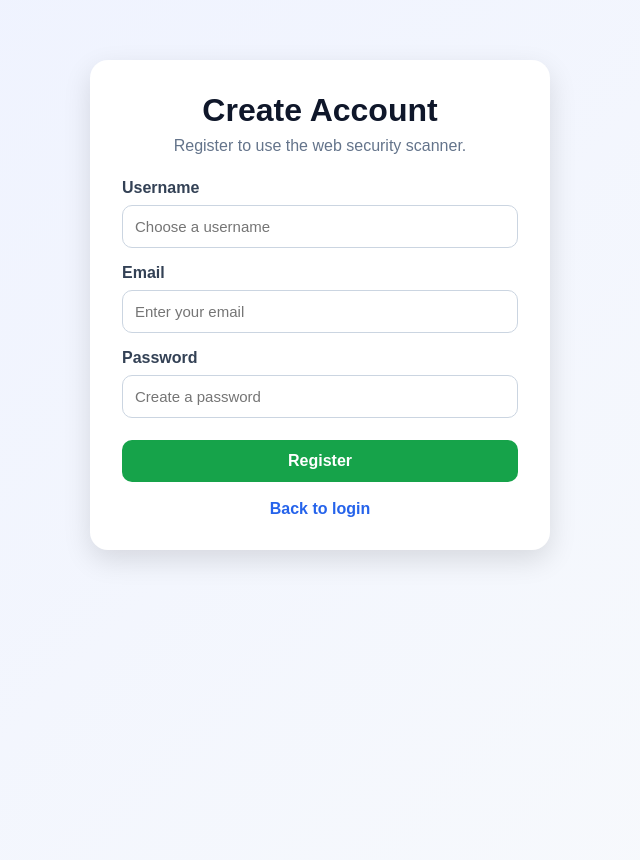
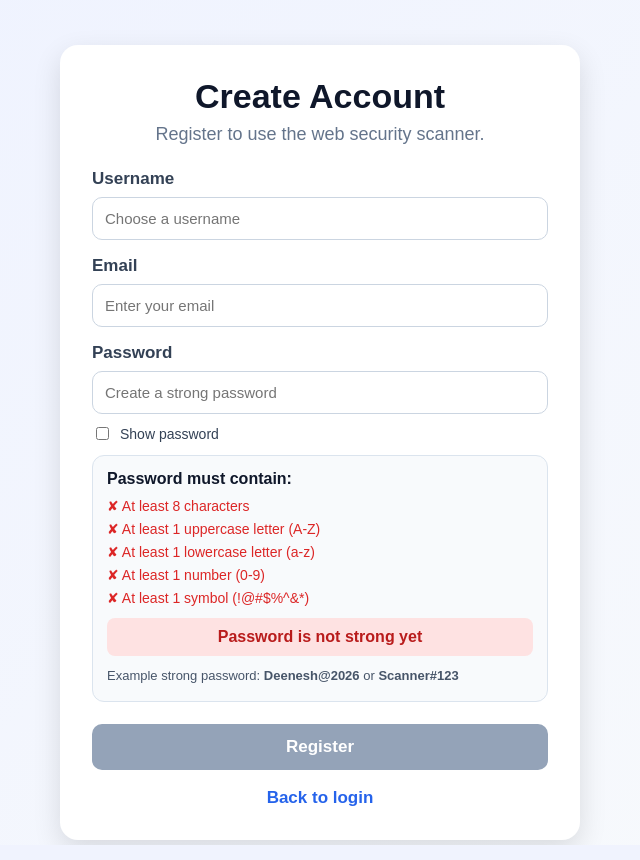
Before and after one commit to deenesh16/fyp-security-system, a Flask app: page /register in a window 1280 px wide. Shown: the whole page, without its empty margins (320-960 px from the left). Run offline with Flask 3, Linux system fonts and the light colour scheme; some libraries are stand-ins or nearby versions.

Commit message:
Add strong password policy

```diff
--- a/app.py
+++ b/app.py
@@ -18,6 +18,7 @@ import secrets
 import io
 import os
 import logging
+import re
 
 app = Flask(__name__)
 logging.basicConfig(level=logging.INFO)
@@ -392,6 +393,16 @@ def register():
         if not username or not email or not password:
             return render_template("register.html", error="All fields are required.")
 
+        # Strong password policy
+        # Minimum 8 characters, at least 1 uppercase, 1 lowercase, 1 number, and 1 symbol
+        password_pattern = r'^(?=.*[a-z])(?=.*[A-Z])(?=.*\d)(?=.*[!@#$%^&*(),.?":{}|<>_\-+=/\\[\];\'`~]).{8,}$'
+
+        if not re.match(password_pattern, password):
+            return render_template(
+                "register.html",
+                error="Password must be at least 8 characters and include uppercase letter, lowercase letter, number, and symbol."
+            )
+
         if get_user_by_email(email):
             return render_template("register.html", error="Email already registered.")
 
@@ -399,21 +410,31 @@ def register():
 
         conn = get_db_connection()
         cursor = get_cursor(conn)
+
         try:
             cursor.execute("""
                 INSERT INTO users (username, email, password_hash, role, is_verified, verify_token)
                 VALUES (%s, %s, %s, 'user', 0, %s)
-            """, (username, email, generate_password_hash(password), verify_token))
+            """, (
+                username,
+                email,
+                generate_password_hash(password),
+                verify_token
+            ))
+
             conn.commit()
+
         except psycopg2.IntegrityError:
             conn.rollback()
             conn.close()
             return render_template("register.html", error="Username or email already exists.")
+
         conn.close()
 
         verify_link = f"{BASE_URL}/verify/{verify_token}"
 
         subject = "Verify Your Web Security Scanner Account"
+
         body = f"""
 Hello {username},
 
@@ -427,7 +448,12 @@ If you did not create this account, please ignore this email.
 
         try:
             send_email_message(email, subject, body)
-            return render_template("verify_notice.html", title="Verification Email Sent", link=None)
+            return render_template(
+                "verify_notice.html",
+                title="Verification Email Sent",
+                link=None
+            )
+
         except Exception as e:
             return render_template(
                 "verify_notice.html",
--- a/templates/register.html
+++ b/templates/register.html
@@ -11,8 +11,8 @@
         }
 
         .wrapper {
-            max-width: 460px;
-            margin: 60px auto;
+            max-width: 520px;
+            margin: 45px auto;
             padding: 0 15px;
         }
 
@@ -27,12 +27,14 @@
             text-align: center;
             margin: 0 0 8px;
             color: #0f172a;
+            font-size: 34px;
         }
 
         .subtitle {
             text-align: center;
             color: #64748b;
             margin-bottom: 24px;
+            font-size: 18px;
         }
 
         label {
@@ -41,6 +43,7 @@
             color: #334155;
             margin-bottom: 8px;
             margin-top: 16px;
+            font-size: 17px;
         }
 
         input {
@@ -55,18 +58,23 @@
         button {
             width: 100%;
             margin-top: 22px;
-            padding: 12px;
+            padding: 13px;
             border: none;
             border-radius: 10px;
             background: #16a34a;
             color: white;
-            font-size: 16px;
+            font-size: 17px;
             font-weight: bold;
             cursor: pointer;
         }
 
         button:hover {
             background: #15803d;
+        }
+
+        button:disabled {
+            background: #94a3b8;
+            cursor: not-allowed;
         }
 
         .error {
@@ -78,6 +86,74 @@
             margin-bottom: 16px;
         }
 
+        .password-box {
+            margin-top: 12px;
+            background: #f8fafc;
+            border: 1px solid #dbe4ee;
+            border-radius: 12px;
+            padding: 14px;
+        }
+
+        .password-title {
+            font-weight: bold;
+            color: #0f172a;
+            margin-bottom: 10px;
+        }
+
+        .rule {
+            font-size: 14px;
+            margin: 7px 0;
+            color: #dc2626;
+        }
+
+        .rule.valid {
+            color: #16a34a;
+            font-weight: bold;
+        }
+
+        .password-strength {
+            margin-top: 12px;
+            padding: 10px;
+            border-radius: 8px;
+            font-weight: bold;
+            text-align: center;
+            background: #fee2e2;
+            color: #b91c1c;
+        }
+
+        .password-strength.strong {
+            background: #dcfce7;
+            color: #166534;
+        }
+
+        .example {
+            margin-top: 10px;
+            font-size: 13px;
+            color: #475569;
+            line-height: 1.6;
+        }
+
+        .show-password {
+            display: flex;
+            align-items: center;
+            gap: 8px;
+            margin-top: 10px;
+            color: #334155;
+            font-size: 14px;
+        }
+
+        .show-password input {
+            width: auto;
+            cursor: pointer;
+        }
+
+        .show-password label {
+            margin: 0;
+            font-weight: normal;
+            cursor: pointer;
+            font-size: 14px;
+        }
+
         .links {
             text-align: center;
             margin-top: 18px;
@@ -87,6 +163,7 @@
             color: #2563eb;
             text-decoration: none;
             font-weight: bold;
+            font-size: 17px;
         }
 
         .links a:hover {
@@ -104,7 +181,7 @@
                 <div class="error">{{ error }}</div>
             {% endif %}
 
-            <form method="post">
+            <form method="post" onsubmit="return validateBeforeSubmit()">
                 <label for="username">Username</label>
                 <input id="username" type="text" name="username" placeholder="Choose a username" required>
 
@@ -112,9 +189,33 @@
                 <input id="email" type="email" name="email" placeholder="Enter your email" required>
 
                 <label for="password">Password</label>
-                <input id="password" type="password" name="password" placeholder="Create a password" required>
+                <input id="password" type="password" name="password" placeholder="Create a strong password" required oninput="checkPasswordStrength()">
 
-                <button type="submit">Register</button>
+                <div class="show-password">
+                    <input type="checkbox" id="showPassword" onclick="togglePassword()">
+                    <label for="showPassword">Show password</label>
+                </div>
+
+                <div class="password-box">
+                    <div class="password-title">Password must contain:</div>
+
+                    <div id="lengthRule" class="rule">✘ At least 8 characters</div>
+                    <div id="upperRule" class="rule">✘ At least 1 uppercase letter (A-Z)</div>
+                    <div id="lowerRule" class="rule">✘ At least 1 lowercase letter (a-z)</div>
+                    <div id="numberRule" class="rule">✘ At least 1 number (0-9)</div>
+                    <div id="symbolRule" class="rule">✘ At least 1 symbol (!@#$%^&*)</div>
+
+                    <div id="strengthMessage" class="password-strength">
+                        Password is not strong yet
+                    </div>
+
+                    <div class="example">
+                        Example strong password:
+                        <strong>Deenesh@2026</strong> or <strong>Scanner#123</strong>
+                    </div>
+                </div>
+
+                <button id="registerBtn" type="submit" disabled>Register</button>
             </form>
 
             <div class="links">
@@ -122,5 +223,66 @@
             </div>
         </div>
     </div>
+
+    <script>
+        function togglePassword() {
+            const passwordInput = document.getElementById("password");
+            const checkbox = document.getElementById("showPassword");
+
+            passwordInput.type = checkbox.checked ? "text" : "password";
+        }
+
+        function updateRule(ruleId, isValid, text) {
+            const rule = document.getElementById(ruleId);
+
+            if (isValid) {
+                rule.classList.add("valid");
+                rule.innerHTML = "✔ " + text;
+            } else {
+                rule.classList.remove("valid");
+                rule.innerHTML = "✘ " + text;
+            }
+        }
+
+        function checkPasswordStrength() {
+            const password = document.getElementById("password").value;
+            const registerBtn = document.getElementById("registerBtn");
+            const strengthMessage = document.getElementById("strengthMessage");
+
+            const hasLength = password.length >= 8;
+            const hasUpper = /[A-Z]/.test(password);
+            const hasLower = /[a-z]/.test(password);
+            const hasNumber = /[0-9]/.test(password);
+            const hasSymbol = /[!@#$%^&*(),.?":{}|<>_\-+=/\\[\];'`~]/.test(password);
+
+            updateRule("lengthRule", hasLength, "At least 8 characters");
+            updateRule("upperRule", hasUpper, "At least 1 uppercase letter (A-Z)");
+            updateRule("lowerRule", hasLower, "At least 1 lowercase letter (a-z)");
+            updateRule("numberRule", hasNumber, "At least 1 number (0-9)");
+            updateRule("symbolRule", hasSymbol, "At least 1 symbol (!@#$%^&*)");
+
+            const strongPassword = hasLength && hasUpper && hasLower && hasNumber && hasSymbol;
+
+            if (strongPassword) {
+                strengthMessage.classList.add("strong");
+                strengthMessage.innerHTML = "Strong password ✓";
+                registerBtn.disabled = false;
+            } else {
+                strengthMessage.classList.remove("strong");
+                strengthMessage.innerHTML = "Password is not strong yet";
+                registerBtn.disabled = true;
+            }
+
+            return strongPassword;
+        }
+
+        function validateBeforeSubmit() {
+            if (!checkPasswordStrength()) {
+                alert("Please create a strong password before registering.");
+                return false;
+            }
+            return true;
+        }
+    </script>
 </body>
 </html>
```
